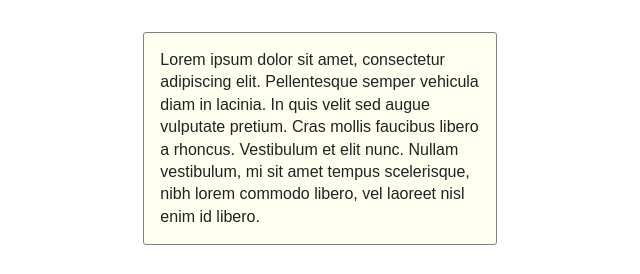
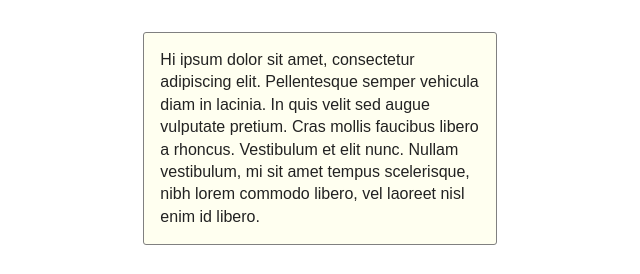
Before and after one commit to tybrenner/webdev-notebook, a plain HTML site: page index.html in a window 1280 px wide. Shown: the top 274 px of the page, 186-826 px from the left. Drawn offline with nearby package versions, Linux system fonts and the light colour scheme.

Commit message:
not much

```diff
--- a/index.html
+++ b/index.html
@@ -27,7 +27,7 @@
           <section>
             <div class="flexContainer">
             <h2>Journal</h2>
-            <article>Lorem ipsum dolor sit amet, consectetur adipiscing elit. Pellentesque semper vehicula diam in lacinia. In quis velit sed augue vulputate pretium. Cras mollis faucibus libero a rhoncus. Vestibulum et elit nunc. Nullam vestibulum, mi sit amet tempus scelerisque, nibh lorem commodo libero, vel laoreet nisl enim id libero.</article>
+            <article>Hi ipsum dolor sit amet, consectetur adipiscing elit. Pellentesque semper vehicula diam in lacinia. In quis velit sed augue vulputate pretium. Cras mollis faucibus libero a rhoncus. Vestibulum et elit nunc. Nullam vestibulum, mi sit amet tempus scelerisque, nibh lorem commodo libero, vel laoreet nisl enim id libero.</article>
             <article>Lorem ipsum dolor sit amet, consectetur adipiscing elit. Pellentesque semper vehicula diam in lacinia. In quis velit sed augue vulputate pretium. Cras mollis faucibus libero a rhoncus. Vestibulum et elit nunc. Nullam vestibulum, mi sit amet tempus scelerisque, nibh lorem commodo libero, vel laoreet nisl enim id libero.</article>
             <article>Lorem ipsum dolor sit amet, consectetur adipiscing elit. Pellentesque semper vehicula diam in lacinia. In quis velit sed augue vulputate pretium. Cras mollis faucibus libero a rhoncus. Vestibulum et elit nunc. Nullam vestibulum, mi sit amet tempus scelerisque, nibh lorem commodo libero, vel laoreet nisl enim id libero.</article>
           </div>
```
